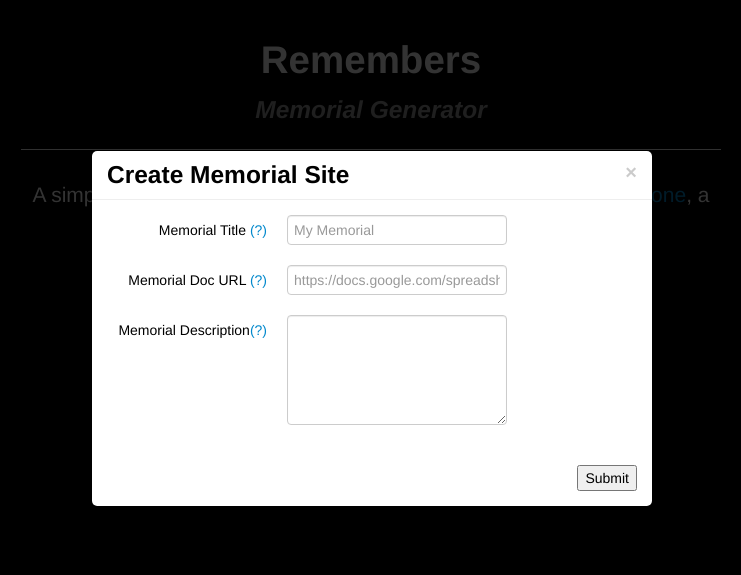
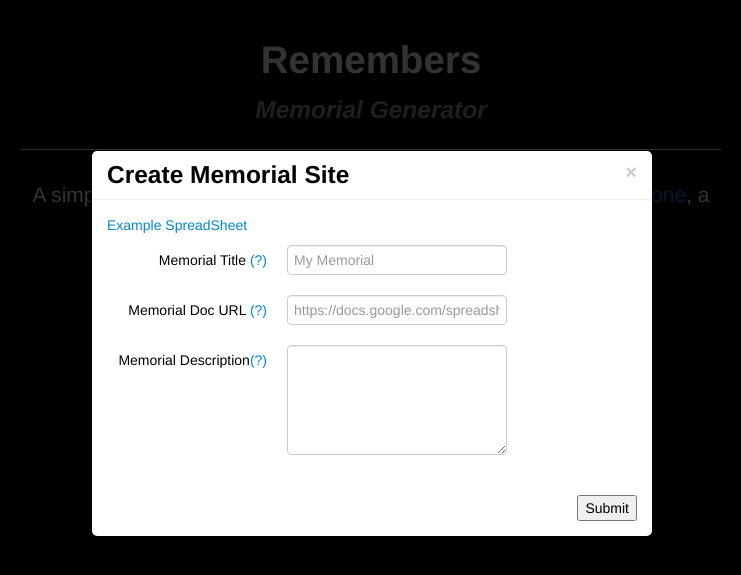
Before and after one commit to b1naryth1ef/Remembers, a Flask app: page / in a window 1280 px wide, after a click on "Create Your Own". Shown: the top 575 px of the page, without its empty margins (269-1010 px from the left). Run offline with Flask 2, Linux system fonts and the light colour scheme; some libraries are stand-ins or nearby versions.

Commit message:
Added example spreadsheet

```diff
--- a/templates/index.html
+++ b/templates/index.html
@@ -22,6 +22,7 @@
       <h3 id="myModalLabel" style="color: black;">Create Memorial Site</h3>
     </div>
     <div class="modal-body" style="color: black;">
+      <p><a href="https://docs.google.com/spreadsheet/ccc?key=0An-A-lITWCO8dGdQWk5Wb1ZsMUZzMmdiWHdMWW9DMHc#gid=0">Example SpreadSheet</a></p>
       <form class="form-horizontal" name="canhelp" action="/create" method="post">
         <div class="control-group">
           <label class="control-label">Memorial Title <a rel="popover" data-content="This will be the title other users see when they visit your memorial, make it something short and relevant." data-original-title="The Memorial TItle" class="tooly">(?)</a></label>
```
